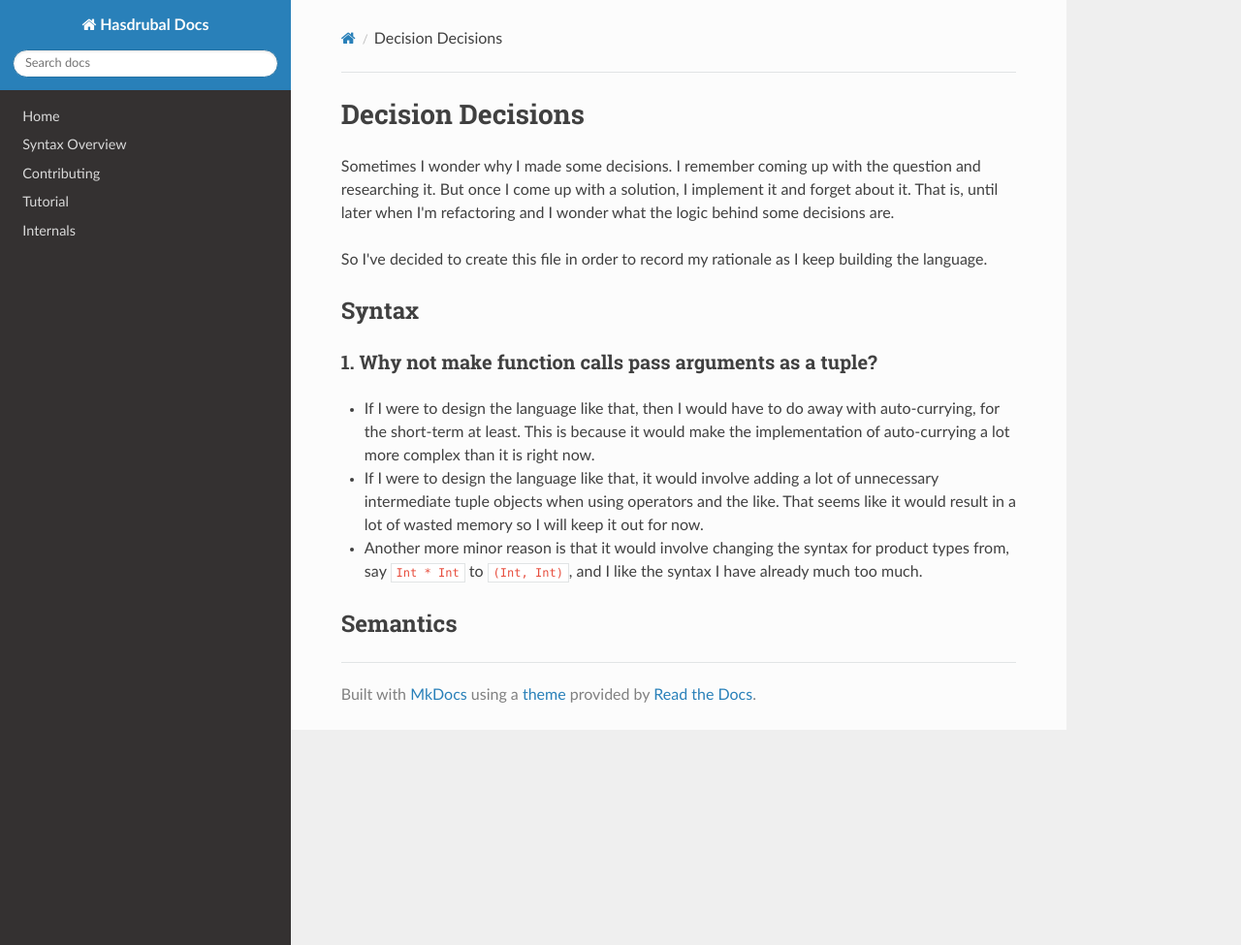
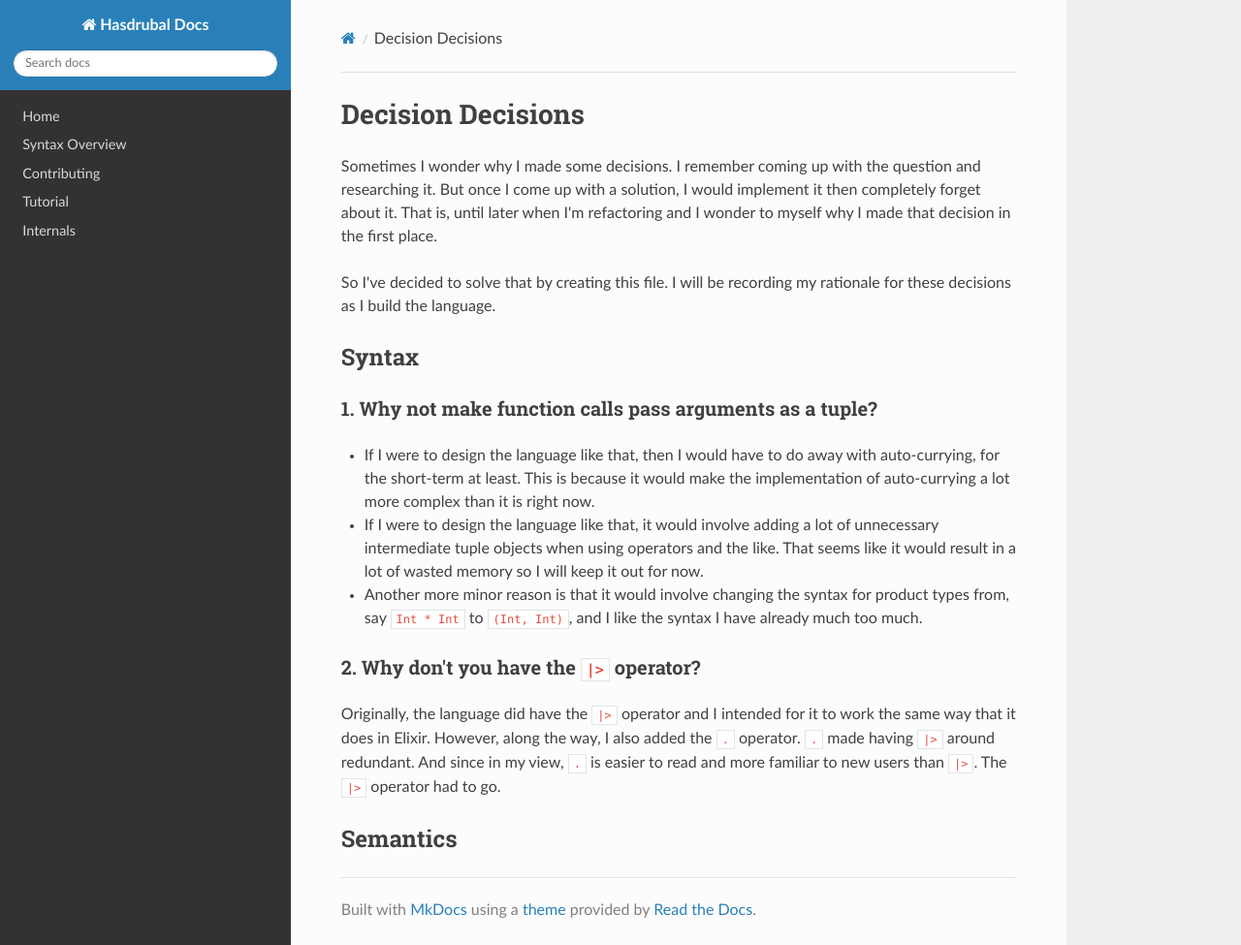
Before and after one commit to Armani-T/Hanno, an MkDocs documentation site: the page built from docs/internals/design-decisions.md, in a window 1280 px wide and 975 px high. Shown: the whole window at 97% size. Built offline with MkDocs 1.6.1, drawn with Linux system fonts in a browser that asks for light colours; nearby versions of some CDN libraries.

Commit message:
Document the rationalisation for removing the `|>` operator

```diff
--- a/docs/internals/design-decisions.md
+++ b/docs/internals/design-decisions.md
@@ -1,8 +1,8 @@
 # Decision Decisions
 
-Sometimes I wonder why I made some decisions. I remember coming up with the question and researching it. But once I come up with a solution, I implement it and forget about it. That is, until later when I'm refactoring and I wonder what the logic behind some decisions are.
+Sometimes I wonder why I made some decisions. I remember coming up with the question and researching it. But once I come up with a solution, I would implement it then completely forget about it. That is, until later when I'm refactoring and I wonder to myself why I made that decision in the first place.
 
-So I've decided to create this file in order to record my rationale as I keep building the language.
+So I've decided to solve that by creating this file. I will be recording my rationale for these decisions as I build the language.
 
 ## Syntax
 
@@ -14,4 +14,8 @@ So I've decided to create this file in order to record my rationale as I keep bu
 
 * Another more minor reason is that it would involve changing the syntax for product types from, say `Int * Int` to `(Int, Int)`, and I like the syntax I have already much too much.
 
+### 2. Why don't you have the `|>` operator?
+
+Originally, the language did have the `|>` operator and I intended for it to work the same way that it does in Elixir. However, along the way, I also added the `.` operator. `.` made having `|>` around redundant. And since in my view, `.` is easier to read and more familiar to new users than `|>`. The `|>` operator had to go.
+
 ## Semantics
```
